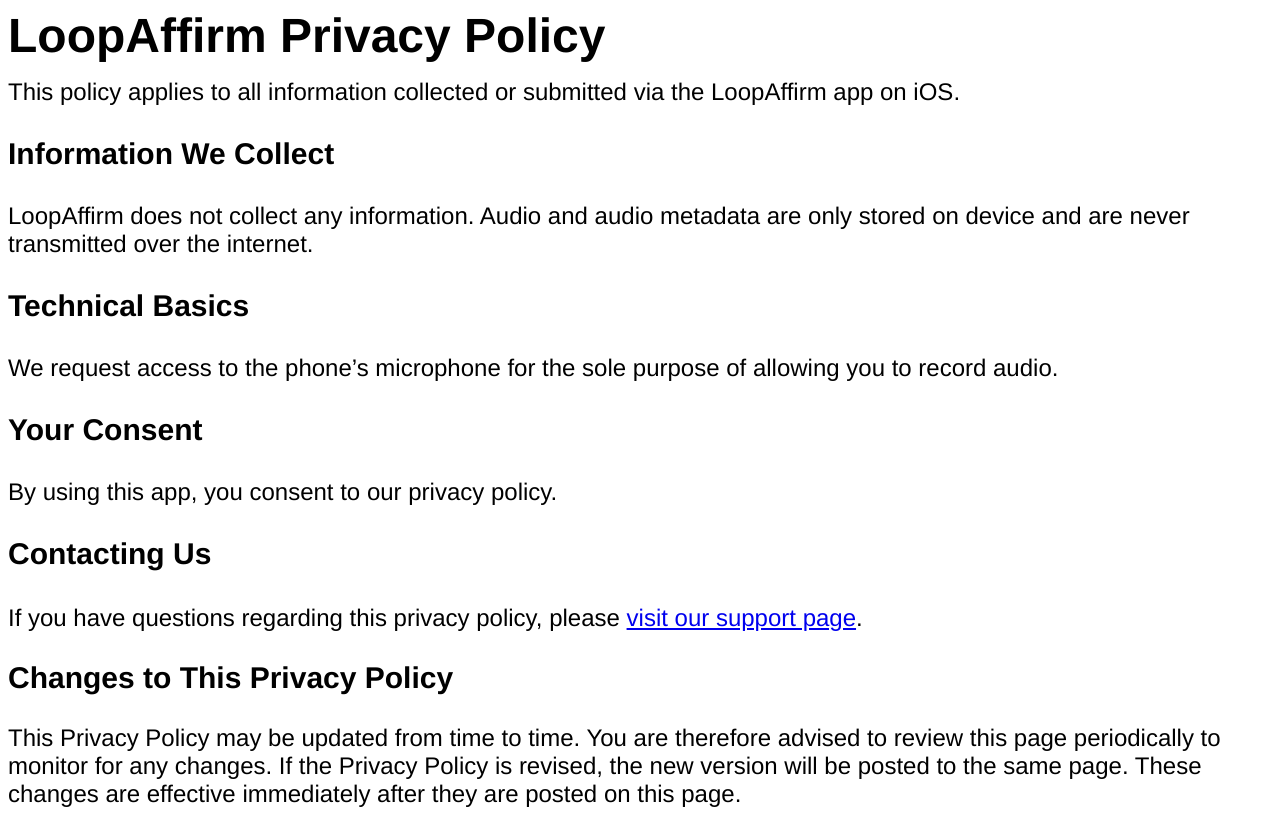
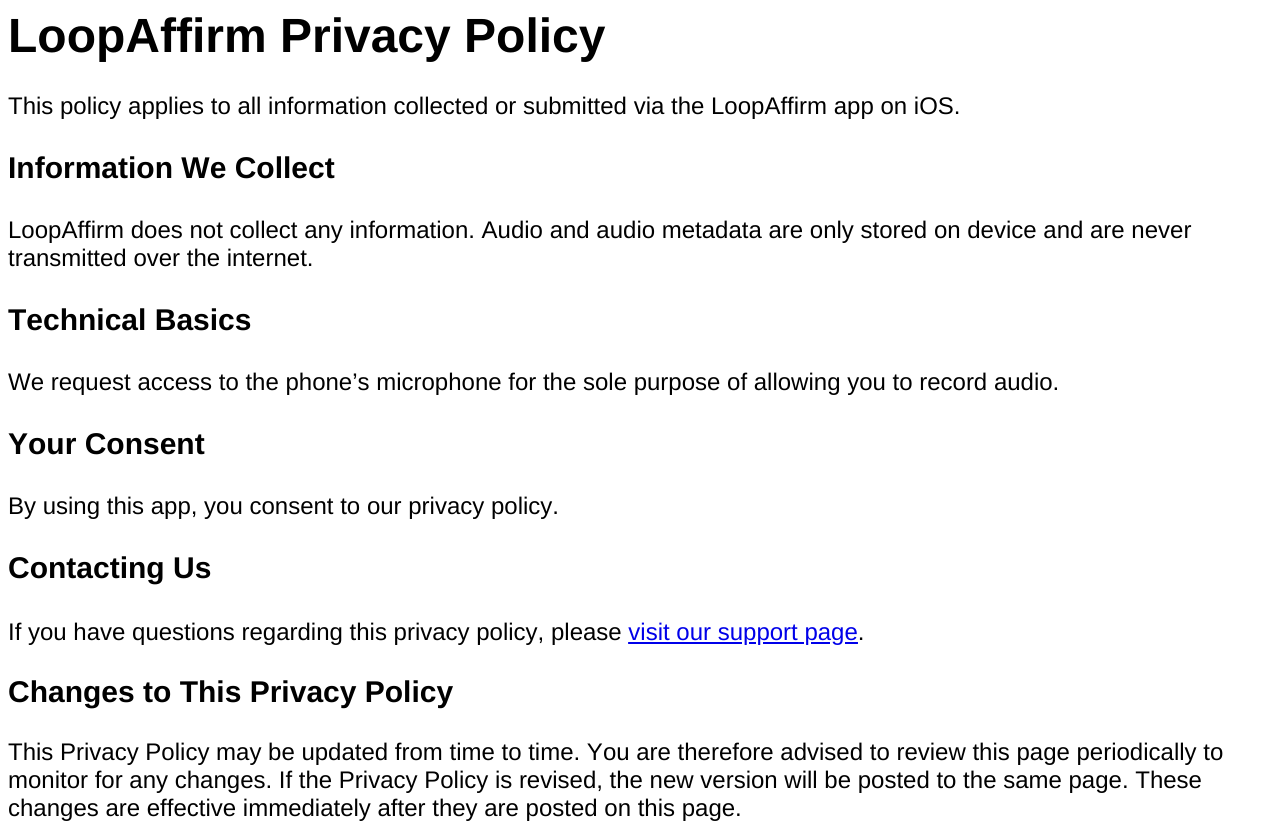
Before and after one commit to JPenny89/loopaffirm.privacy, a plain HTML site: page index.html in a window 1280 px wide. Drawn offline with Linux system fonts and the light colour scheme.

Commit message:
Fixed font

```diff
--- a/index.html
+++ b/index.html
@@ -5,40 +5,41 @@
   <meta http-equiv="Content-Style-Type" content="text/css">
   <title></title>
   <meta name="Generator" content="Cocoa HTML Writer">
-  <meta name="CocoaVersion" content="2575.3">
+  <meta name="CocoaVersion" content="2575.4">
   <style type="text/css">
-    p.p1 {margin: 0.0px 0.0px 0.0px 0.0px; font: 48.0px 'Helvetica Neue'}
-    p.p2 {margin: 0.0px 0.0px 0.0px 0.0px; font: 13.0px 'Helvetica Neue'; min-height: 15.0px}
-    p.p3 {margin: 0.0px 0.0px 0.0px 0.0px; font: 24.0px 'Helvetica Neue'}
-    p.p4 {margin: 0.0px 0.0px 2.0px 0.0px; font: 24.0px 'Helvetica Neue'; min-height: 29.0px}
-    p.p5 {margin: 0.0px 0.0px 2.0px 0.0px; font: 30.0px 'Helvetica Neue'}
-    p.p6 {margin: 0.0px 0.0px 0.0px 0.0px; font: 24.0px 'Helvetica Neue'; min-height: 29.0px}
-    p.p7 {margin: 0.0px 0.0px 0.0px 0.0px; font: 30.0px 'Helvetica Neue'}
+    p.p1 {margin: 0.0px 0.0px 0.0px 0.0px; font: 48.0px 'Helvetica Neue'; -webkit-text-stroke: #000000}
+    p.p2 {margin: 0.0px 0.0px 0.0px 0.0px; font: 24.0px 'Helvetica Neue'; -webkit-text-stroke: #000000; min-height: 29.0px}
+    p.p3 {margin: 0.0px 0.0px 0.0px 0.0px; font: 24.0px 'Helvetica Neue'; -webkit-text-stroke: #000000}
+    p.p4 {margin: 0.0px 0.0px 2.0px 0.0px; font: 24.0px 'Helvetica Neue'; -webkit-text-stroke: #000000; min-height: 29.0px}
+    p.p5 {margin: 0.0px 0.0px 2.0px 0.0px; font: 30.0px 'Helvetica Neue'; -webkit-text-stroke: #000000}
+    p.p6 {margin: 0.0px 0.0px 0.0px 0.0px; font: 30.0px 'Helvetica Neue'; -webkit-text-stroke: #000000}
+    span.s1 {font-kerning: none}
+    span.s2 {font: 24.0px 'Helvetica Neue'; text-decoration: underline ; font-kerning: none; color: #0000e9; -webkit-text-stroke: 0px #0000e9}
   </style>
 </head>
 <body>
-<p class="p1"><b>LoopAffirm Privacy Policy</b><b></b></p>
-<p class="p2"><br></p>
-<p class="p3">This policy applies to all information collected or submitted via the LoopAffirm app on iOS.</p>
-<p class="p4"><b></b><br></p>
-<p class="p5"><b>Information We Collect</b></p>
-<p class="p6"><br></p>
-<p class="p3">LoopAffirm does not collect any information. Audio and audio metadata are only stored on device and are never transmitted over the internet.</p>
-<p class="p4"><b></b><br></p>
-<p class="p5"><b>Technical Basics</b><b></b></p>
-<p class="p6"><br></p>
-<p class="p3">We request access to the phone’s microphone for the sole purpose of allowing you to record audio.</p>
-<p class="p4"><b></b><br></p>
-<p class="p5"><b>Your Consent</b></p>
-<p class="p6"><br></p>
-<p class="p3">By using this app, you consent to our privacy policy.</p>
-<p class="p4"><b></b><br></p>
-<p class="p5"><b>Contacting Us</b></p>
-<p class="p4"><br></p>
-<p class="p3">If you have questions regarding this privacy policy, please <a href="https://jpenny89.github.io/loopaffirm.support/">visit our support page</a>.</p>
-<p class="p6"><br></p>
-<p class="p7"><b>Changes to This Privacy Policy</b><b></b></p>
-<p class="p6"><br></p>
-<p class="p3">This Privacy Policy may be updated from time to time. You are therefore advised to review this page periodically to monitor for any changes. If the Privacy Policy is revised, the new version will be posted to the same page. These changes are effective immediately after they are posted on this page.</p>
+<p class="p1"><span class="s1"><b>LoopAffirm Privacy Policy</b><b></b></span></p>
+<p class="p2"><span class="s1"></span><br></p>
+<p class="p3"><span class="s1">This policy applies to all information collected or submitted via the LoopAffirm app on iOS.</span></p>
+<p class="p4"><span class="s1"></span><br></p>
+<p class="p5"><span class="s1"><b>Information We Collect</b><b></b></span></p>
+<p class="p2"><span class="s1"></span><br></p>
+<p class="p3"><span class="s1">LoopAffirm does not collect any information. Audio and audio metadata are only stored on device and are never transmitted over the internet.</span></p>
+<p class="p4"><span class="s1"></span><br></p>
+<p class="p5"><span class="s1"><b>Technical Basics</b><b></b></span></p>
+<p class="p2"><span class="s1"></span><br></p>
+<p class="p3"><span class="s1">We request access to the phone’s microphone for the sole purpose of allowing you to record audio.</span></p>
+<p class="p4"><span class="s1"></span><br></p>
+<p class="p5"><span class="s1"><b>Your Consent</b><b></b></span></p>
+<p class="p2"><span class="s1"></span><br></p>
+<p class="p3"><span class="s1">By using this app, you consent to our privacy policy.</span></p>
+<p class="p4"><span class="s1"></span><br></p>
+<p class="p5"><span class="s1"><b>Contacting Us</b><b></b></span></p>
+<p class="p4"><span class="s1"></span><br></p>
+<p class="p3"><span class="s1">If you have questions regarding this privacy policy, please <a href="https://jpenny89.github.io/loopaffirm.support/"><span class="s2">visit our support page</span></a>.</span></p>
+<p class="p2"><span class="s1"></span><br></p>
+<p class="p6"><span class="s1"><b>Changes to This Privacy Policy</b><b></b></span></p>
+<p class="p2"><span class="s1"></span><br></p>
+<p class="p3"><span class="s1">This Privacy Policy may be updated from time to time. You are therefore advised to review this page periodically to monitor for any changes. If the Privacy Policy is revised, the new version will be posted to the same page. These changes are effective immediately after they are posted on this page.</span></p>
 </body>
 </html>
```
